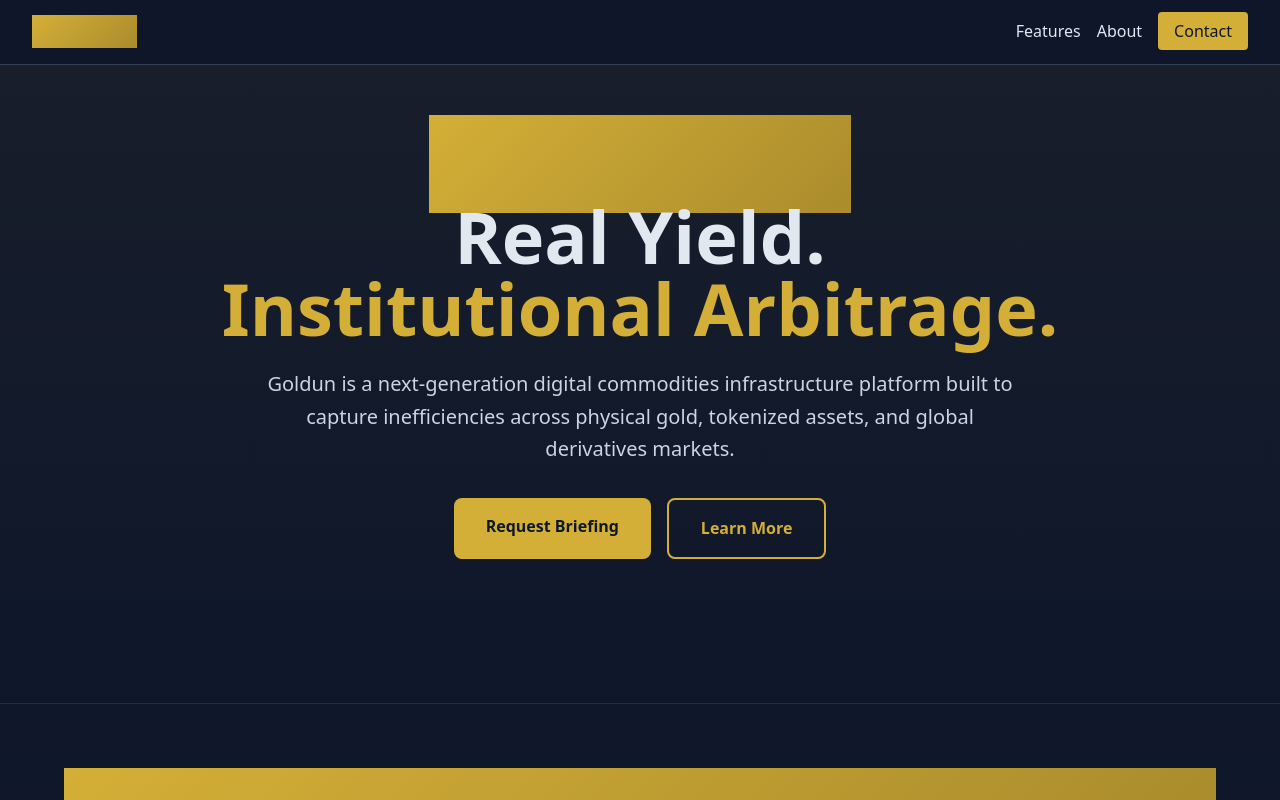
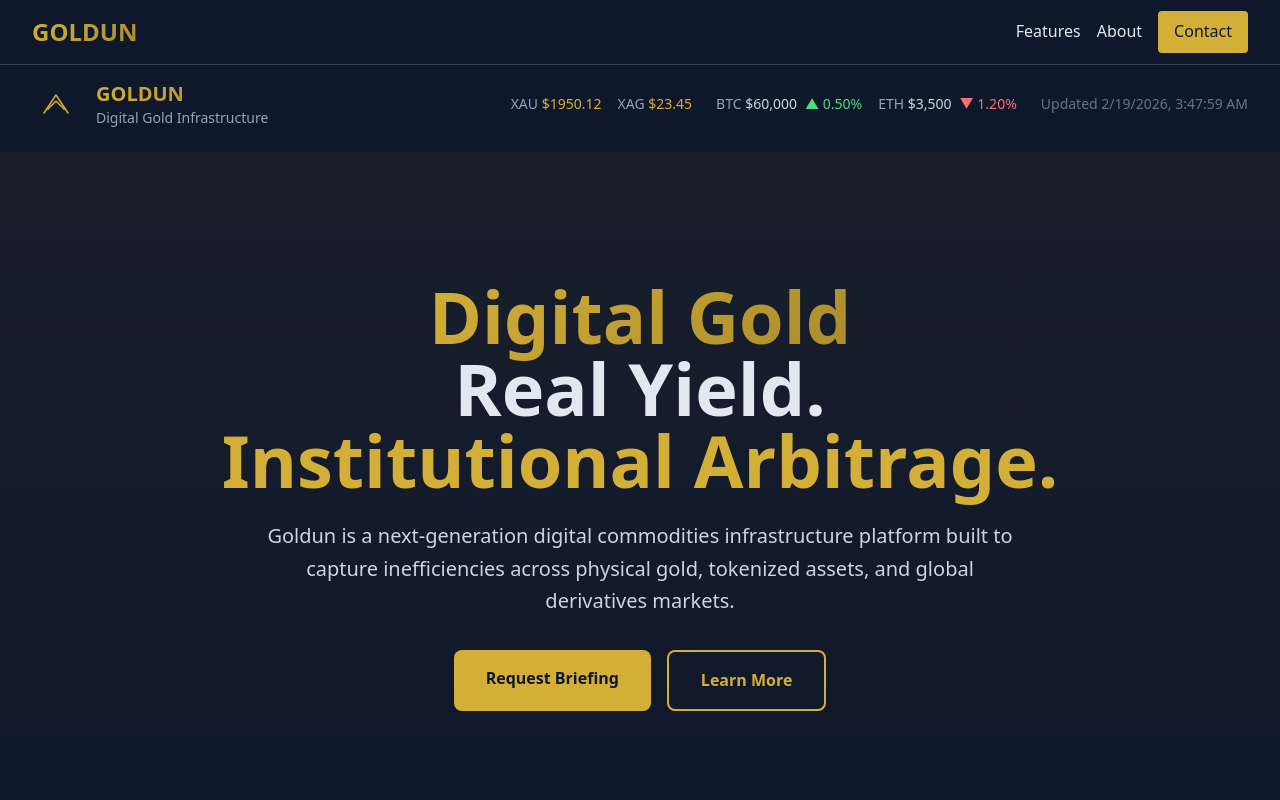
Before and after one commit to thatreatment/thatreatment.github.io, a Next.js app: page / in a window 1280 px wide. Shown: the top 800 px of the page. Built offline with nearby package versions, Linux system fonts and the light colour scheme; no server answers.

Commit message:
Publish changes

```diff
--- /dev/null
+++ b/app/api/tickers/route.ts
@@ -0,0 +1,71 @@
+import { NextResponse } from 'next/server';
+
+const COINGECKO = 'https://api.coingecko.com/api/v3/simple/price?ids=bitcoin,ethereum&vs_currencies=usd&include_24hr_change=true';
+const GOLDPRICE = 'https://data-asg.goldprice.org/dbXRates/USD';
+
+export async function GET() {
+  try {
+    // fetch crypto prices
+    const [cgRes, goldRes] = await Promise.allSettled([
+      fetch(COINGECKO),
+      fetch(GOLDPRICE),
+    ]);
+
+    const crypto: any[] = [];
+    const metals: any[] = [];
+
+    if (cgRes.status === 'fulfilled' && cgRes.value.ok) {
+      const cg = await cgRes.value.json();
+      if (cg.bitcoin) crypto.push({ id: 'bitcoin', symbol: 'BTC', price: cg.bitcoin.usd, change24h: cg.bitcoin.usd_24h_change });
+      if (cg.ethereum) crypto.push({ id: 'ethereum', symbol: 'ETH', price: cg.ethereum.usd, change24h: cg.ethereum.usd_24h_change });
+    }
+
+    if (goldRes.status === 'fulfilled' && goldRes.value.ok) {
+      try {
+        const g = await goldRes.value.json();
+        // goldprice returns items in items[0].xauPrice? provide safe parsing and fallback
+        if (g && g.items && g.items[0]) {
+          const item = g.items[0];
+          if (item && item.xauPrice) metals.push({ id: 'gold', symbol: 'XAU', price: Number(item.xauPrice) });
+          if (item && item.xagPrice) metals.push({ id: 'silver', symbol: 'XAG', price: Number(item.xagPrice) });
+        }
+      } catch (e) {
+        // ignore parse errors
+      }
+    }
+
+    // Fallback sample data if external calls failed
+    if (crypto.length === 0) {
+      crypto.push({ id: 'bitcoin', symbol: 'BTC', price: 60000, change24h: 0.5 });
+      crypto.push({ id: 'ethereum', symbol: 'ETH', price: 3500, change24h: -1.2 });
+    }
+    if (metals.length === 0) {
+      metals.push({ id: 'gold', symbol: 'XAU', price: 1950.12 });
+      metals.push({ id: 'silver', symbol: 'XAG', price: 23.45 });
+    }
+
+    const payload = {
+      lastUpdated: new Date().toISOString(),
+      crypto,
+      metals,
+    };
+
+    return NextResponse.json(payload, {
+      status: 200,
+      headers: { 'Cache-Control': 'public, s-maxage=43200, stale-while-revalidate=3600' }, // cache 12 hours
+    });
+  } catch (err) {
+    const fallback = {
+      lastUpdated: new Date().toISOString(),
+      crypto: [
+        { id: 'bitcoin', symbol: 'BTC', price: 60000, change24h: 0.5 },
+        { id: 'ethereum', symbol: 'ETH', price: 3500, change24h: -1.2 },
+      ],
+      metals: [
+        { id: 'gold', symbol: 'XAU', price: 1950.12 },
+        { id: 'silver', symbol: 'XAG', price: 23.45 },
+      ],
+    };
+    return NextResponse.json(fallback, { status: 200 });
+  }
+}
--- a/app/globals.css
+++ b/app/globals.css
@@ -23,6 +23,21 @@
   background: linear-gradient(135deg, #d4af37 0%, #aa8c2c 100%);
 }
 
+/* Ensure gradient text works across browsers */
+.gradient-gold.bg-clip-text,
+.bg-clip-text.gradient-gold {
+  -webkit-background-clip: text;
+  background-clip: text;
+  -webkit-text-fill-color: transparent;
+}
+
+/* Useful fallbacks in case Tailwind classnames aren't generated */
+.text-gold { color: #D4AF37; }
+.bg-gold { background-color: #D4AF37; }
+.text-dark-bg { color: #0F172A; }
+.bg-dark-bg { background-color: #0F172A; }
+
+
 .section-divider {
   border-top: 1px solid rgba(212, 175, 55, 0.15);
   padding-top: 4rem;
--- a/app/layout.tsx
+++ b/app/layout.tsx
@@ -13,7 +13,7 @@
 }) {
   return (
     <html lang="en">
-      <body className="bg-dark-bg text-slate-200">
+      <body className="bg-dark-bg text-slate-200 pt-16">
         {children}
       </body>
     </html>
--- a/app/page.tsx
+++ b/app/page.tsx
@@ -4,11 +4,13 @@
 import Footer from '../components/Footer';
 import Hero from '../components/Hero';
 import FeatureCard from '../components/FeatureCard';
+import Header from '../components/Header';
 
 export default function Home() {
   return (
     <main className="w-full overflow-hidden">
       <Navbar />
+      <Header />
       <Hero />
 
       {/* Features / Opportunity */}
--- /dev/null
+++ b/components/Header.tsx
@@ -0,0 +1,20 @@
+import Ticker from './Ticker';
+
+export default function Header() {
+  return (
+    <header className="max-w-7xl mx-auto px-4 sm:px-6 lg:px-8 mt-4 mb-6">
+      <div className="flex items-center justify-between">
+        <div className="flex items-center gap-4">
+          <img src="/file_0000000003e471fda26895c832f3115d.svg" alt="Goldun logo" className="h-12 w-12 object-contain" />
+          <div>
+            <div className="text-xl font-bold gradient-gold bg-clip-text text-transparent">GOLDUN</div>
+            <div className="text-sm text-slate-400">Digital Gold Infrastructure</div>
+          </div>
+        </div>
+        <div className="hidden md:block">
+          <Ticker />
+        </div>
+      </div>
+    </header>
+  );
+}
--- a/components/Navbar.tsx
+++ b/components/Navbar.tsx
@@ -4,20 +4,12 @@
   return (
     <nav className="fixed top-0 w-full bg-dark-bg bg-opacity-95 backdrop-blur border-b border-slate-700 z-50">
       <div className="max-w-7xl mx-auto px-4 sm:px-6 lg:px-8 h-16 flex items-center justify-between">
-        <Link href="/">
-          <a className="text-2xl font-bold gradient-gold bg-clip-text text-transparent">GOLDUN</a>
-        </Link>
+        <Link href="/" className="text-2xl font-bold gradient-gold bg-clip-text text-transparent">GOLDUN</Link>
         <div className="flex items-center space-x-4">
-          <Link href="#features">
-            <a className="text-slate-200 hover:text-gold transition-colors">Features</a>
-          </Link>
-          <Link href="#about">
-            <a className="text-slate-200 hover:text-gold transition-colors">About</a>
-          </Link>
-          <Link href="#contact">
-            <a className="px-4 py-2 bg-gold text-dark-bg rounded font-medium hover:opacity-90 transition-opacity">
-              Contact
-            </a>
+          <Link href="#features" className="text-slate-200 hover:text-gold transition-colors">Features</Link>
+          <Link href="#about" className="text-slate-200 hover:text-gold transition-colors">About</Link>
+          <Link href="#contact" className="px-4 py-2 bg-gold text-dark-bg rounded font-medium hover:opacity-90 transition-opacity">
+            Contact
           </Link>
         </div>
       </div>
--- /dev/null
+++ b/components/Ticker.tsx
@@ -0,0 +1,60 @@
+'use client'
+import { useEffect, useState } from 'react';
+
+type CryptoTick = { id: string; symbol: string; price: number; change24h?: number };
+type MetalTick = { id: string; symbol: string; price: number };
+
+export default function Ticker() {
+  const [loading, setLoading] = useState(true);
+  const [crypto, setCrypto] = useState<CryptoTick[]>([]);
+  const [metals, setMetals] = useState<MetalTick[]>([]);
+  const [lastUpdated, setLastUpdated] = useState<string | null>(null);
+
+  useEffect(() => {
+    let mounted = true;
+    async function load() {
+      try {
+        const res = await fetch('/api/tickers');
+        const data = await res.json();
+        if (!mounted) return;
+        setCrypto(data.crypto || []);
+        setMetals(data.metals || []);
+        setLastUpdated(data.lastUpdated || null);
+      } catch (e) {
+        console.error('Ticker fetch failed', e);
+      } finally {
+        if (mounted) setLoading(false);
+      }
+    }
+    load();
+    return () => { mounted = false };
+  }, []);
+
+  if (loading) return <div className="text-sm text-slate-300">Loading prices…</div>;
+
+  return (
+    <div className="flex items-center gap-6 text-sm">
+      <div className="flex items-center gap-4">
+        {metals.map((m) => (
+          <div key={m.id} className="text-slate-300">
+            <span className="text-slate-400">{m.symbol}</span> <span className="font-medium text-gold">${m.price.toFixed(2)}</span>
+          </div>
+        ))}
+      </div>
+
+      <div className="flex items-center gap-4">
+        {crypto.map((c) => (
+          <div key={c.id} className="text-slate-300">
+            <span className="text-slate-400 uppercase">{c.symbol}</span>{' '}
+            <span className="font-medium">${c.price.toLocaleString()}</span>
+            {typeof c.change24h === 'number' && (
+              <span className={`ml-2 ${c.change24h >= 0 ? 'text-green-400' : 'text-red-400'}`}>{c.change24h >= 0 ? '▲' : '▼'} {Math.abs(c.change24h).toFixed(2)}%</span>
+            )}
+          </div>
+        ))}
+      </div>
+
+      {lastUpdated && <div className="text-slate-500">Updated {new Date(lastUpdated).toLocaleString()}</div>}
+    </div>
+  );
+}
```
Also changed, not shown: public/file_0000000003e471fda26895c832f3115d.svg (added).
